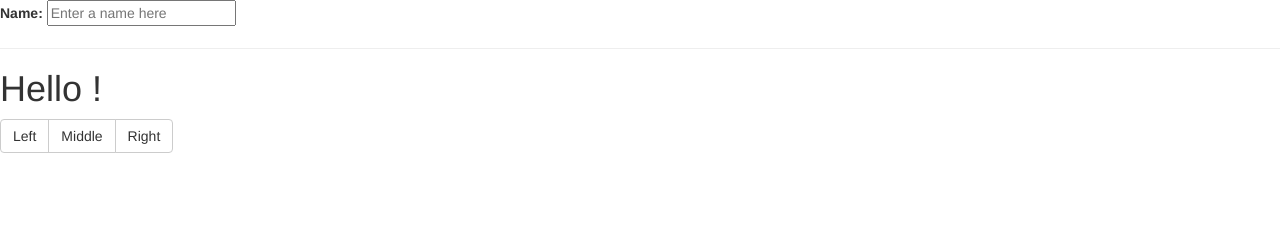
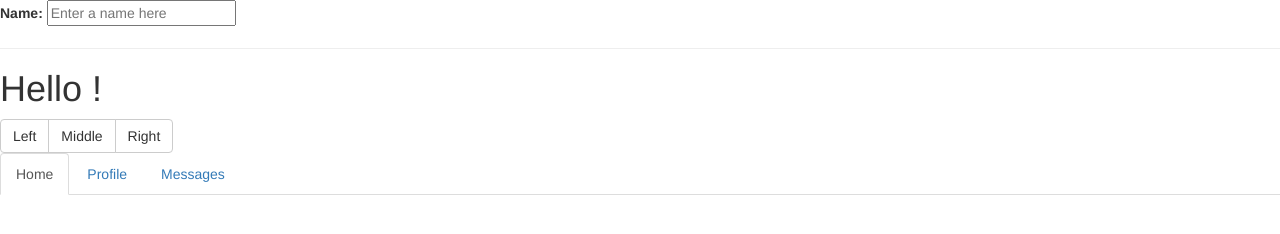
Before and after one commit to RonFIX/Fun, a plain HTML site: page index.html in a window 1280 px wide. Drawn offline with nearby package versions, Linux system fonts and the light colour scheme.

Commit message:
Update index.html

```diff
--- a/index.html
+++ b/index.html
@@ -17,5 +17,10 @@
   <button type="button" class="btn btn-default">Middle</button>
   <button type="button" class="btn btn-default">Right</button>
 </div>
+<ul class="nav nav-tabs">
+  <li class="active"><a href="#">Home</a></li>
+  <li><a href="#">Profile</a></li>
+  <li><a href="#">Messages</a></li>
+</ul>
   </body>
 </html>
```
